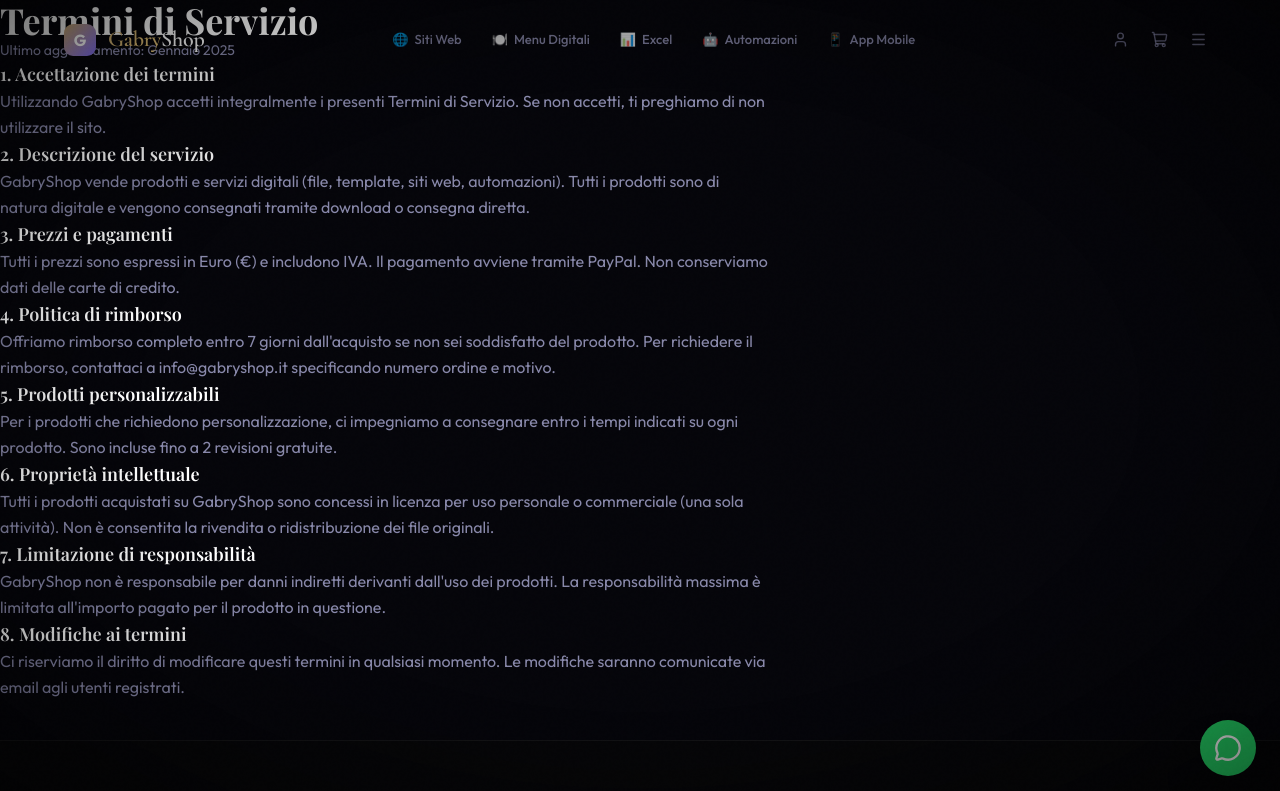
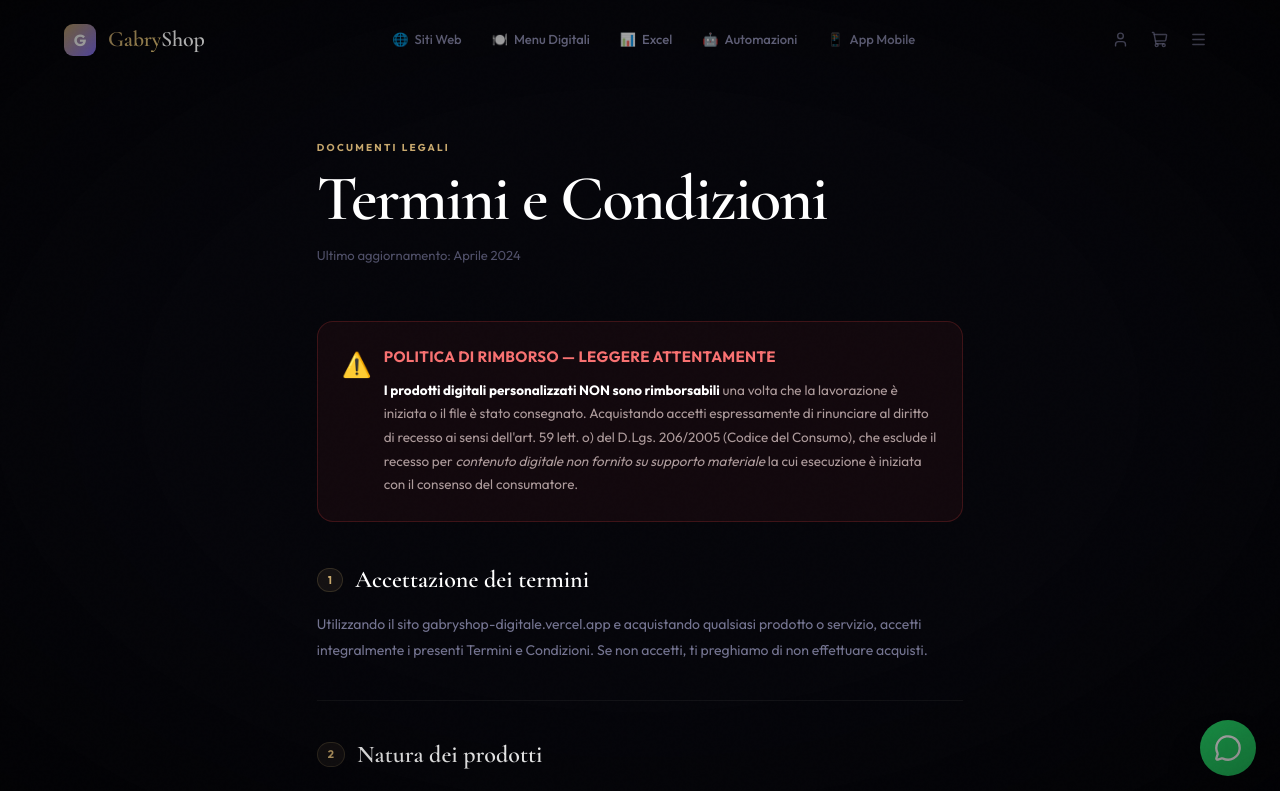
Before and after one commit to terryliano20011-sketch/gabryshop-new, a Next.js app: page /termini in a window 1280 px wide. Shown: the top 791 px of the page. Built offline with nearby package versions, Linux system fonts and the light colour scheme.

Commit message:
feat: anti-fraud protection - T&C page no-refund policy + mandatory checkbox in checkout

```diff
--- a/src/app/checkout/page.tsx
+++ b/src/app/checkout/page.tsx
@@ -14,6 +14,7 @@
   const [couponOk, setCouponOk] = useState(false)
   const [payMethod, setPayMethod] = useState<'paypal'|'card'>('paypal')
   const [loading, setLoading]   = useState(false)
+  const [acceptedTerms, setAcceptedTerms] = useState(false)
   const final = Math.max(0, total - discount)
 
   const applyCoupon = () => {
@@ -216,9 +217,26 @@
                   </div>
                 </div>
 
+                {/* Checkbox T&C obbligatorio */}
+                <div style={{padding:'16px 20px',background:'rgba(255,255,255,0.02)',border:`1px solid ${acceptedTerms?'rgba(201,169,110,0.2)':'rgba(255,255,255,0.06)'}`,borderRadius:'14px',marginBottom:'16px',transition:'border-color 0.2s'}}>
+                  <label style={{display:'flex',alignItems:'flex-start',gap:'12px',cursor:'pointer'}}>
+                    <div onClick={()=>setAcceptedTerms(v=>!v)}
+                      style={{width:'20px',height:'20px',borderRadius:'6px',border:`2px solid ${acceptedTerms?'#c9a96e':'rgba(120,120,155,0.4)'}`,background:acceptedTerms?'#c9a96e':'transparent',flexShrink:0,marginTop:'1px',display:'flex',alignItems:'center',justifyContent:'center',transition:'all 0.2s',cursor:'pointer'}}>
+                      {acceptedTerms&&<span style={{color:'#08060a',fontSize:'12px',fontWeight:900,lineHeight:1}}>✓</span>}
+                    </div>
+                    <span style={{fontFamily:'Outfit,system-ui,sans-serif',fontSize:'13px',color:'rgba(150,150,185,0.82)',lineHeight:1.6}}>
+                      Ho letto e accetto i{' '}
+                      <a href="/termini" target="_blank" style={{color:'#c9a96e',textDecoration:'underline'}}>Termini e Condizioni</a>
+                      {' '}e la{' '}
+                      <a href="/privacy" target="_blank" style={{color:'#c9a96e',textDecoration:'underline'}}>Privacy Policy</a>.
+                      {' '}<strong style={{color:'rgba(240,180,180,0.85)'}}>Confermo che i prodotti digitali personalizzati non sono rimborsabili dopo l&apos;inizio della lavorazione.</strong>
+                    </span>
+                  </label>
+                </div>
+
                 <div style={{display:'flex',gap:'12px'}}>
                   <button onClick={() => setStep(1)} className="g-btn g-btn-ghost" style={{borderRadius:'14px',padding:'14px 24px'}}><ArrowLeft size={15}/> Indietro</button>
-                  <button onClick={handlePay} disabled={loading} className="g-btn g-btn-gold" style={{flex:1,justifyContent:'center',borderRadius:'14px',padding:'16px',fontSize:'15px',opacity:loading?0.7:1}}>
+                  <button onClick={handlePay} disabled={loading||!acceptedTerms} className="g-btn g-btn-gold" style={{flex:1,justifyContent:'center',borderRadius:'14px',padding:'16px',fontSize:'15px',opacity:(loading||!acceptedTerms)?0.45:1}}>
                     {loading ? '⏳ Reindirizzamento...' : payMethod === 'card' ? `💳 Paga €${final.toFixed(2)} con carta` : `🅿️ Paga €${final.toFixed(2)} con PayPal`}
                   </button>
                 </div>
--- a/src/app/termini/page.tsx
+++ b/src/app/termini/page.tsx
@@ -1,24 +1,108 @@
+import Link from 'next/link'
+
 export default function TerminiPage() {
   return (
-    <div className="pt-36 pb-20 px-4 sm:px-6 lg:px-8 max-w-3xl mx-auto">
-      <h1 className="text-4xl font-bold text-white mb-4" style={{fontFamily:'Playfair Display,serif'}}>Termini di Servizio</h1>
-      <p className="text-[#8888aa] text-sm mb-10">Ultimo aggiornamento: Gennaio 2025</p>
-      <div className="space-y-8 text-[#8888aa] leading-relaxed">
+    <div style={{minHeight:'100vh',background:'#05050a',paddingTop:'140px',paddingBottom:'100px'}}>
+      <div style={{maxWidth:'800px',margin:'0 auto',padding:'0 6%'}}>
+
+        <div style={{marginBottom:'56px'}}>
+          <span style={{fontFamily:'Outfit,system-ui,sans-serif',fontSize:'10px',fontWeight:700,letterSpacing:'0.22em',textTransform:'uppercase',color:'#c9a96e',display:'block',marginBottom:'14px'}}>Documenti legali</span>
+          <h1 style={{fontFamily:'Cormorant Garamond,serif',color:'white',fontSize:'clamp(2.5rem,6vw,4rem)',fontWeight:600,lineHeight:0.95,letterSpacing:'-0.025em',marginBottom:'16px'}}>
+            Termini e Condizioni
+          </h1>
+          <p style={{fontFamily:'Outfit,system-ui,sans-serif',color:'rgba(120,120,155,0.65)',fontSize:'13px'}}>Ultimo aggiornamento: Aprile 2024</p>
+        </div>
+
+        {/* AVVISO NO RIMBORSO ben visibile */}
+        <div style={{background:'rgba(239,68,68,0.06)',border:'1px solid rgba(239,68,68,0.2)',borderRadius:'16px',padding:'24px',marginBottom:'40px'}}>
+          <div style={{display:'flex',gap:'12px',alignItems:'flex-start'}}>
+            <span style={{fontSize:'24px',flexShrink:0}}>⚠️</span>
+            <div>
+              <h3 style={{fontFamily:'Outfit,system-ui,sans-serif',color:'#f87171',fontSize:'15px',fontWeight:700,marginBottom:'10px',letterSpacing:'0.02em'}}>
+                POLITICA DI RIMBORSO — LEGGERE ATTENTAMENTE
+              </h3>
+              <p style={{fontFamily:'Outfit,system-ui,sans-serif',color:'rgba(200,180,180,0.85)',fontSize:'13.5px',lineHeight:1.75,margin:0}}>
+                <strong style={{color:'white'}}>I prodotti digitali personalizzati NON sono rimborsabili</strong> una volta che la lavorazione è iniziata o il file è stato consegnato.
+                Acquistando accetti espressamente di rinunciare al diritto di recesso ai sensi dell&apos;art. 59 lett. o) del D.Lgs. 206/2005 (Codice del Consumo),
+                che esclude il recesso per <em>contenuto digitale non fornito su supporto materiale</em> la cui esecuzione è iniziata con il consenso del consumatore.
+              </p>
+            </div>
+          </div>
+        </div>
+
         {[
-          { title: '1. Accettazione dei termini', content: 'Utilizzando GabryShop accetti integralmente i presenti Termini di Servizio. Se non accetti, ti preghiamo di non utilizzare il sito.' },
-          { title: '2. Descrizione del servizio', content: 'GabryShop vende prodotti e servizi digitali (file, template, siti web, automazioni). Tutti i prodotti sono di natura digitale e vengono consegnati tramite download o consegna diretta.' },
-          { title: '3. Prezzi e pagamenti', content: 'Tutti i prezzi sono espressi in Euro (€) e includono IVA. Il pagamento avviene tramite PayPal. Non conserviamo dati delle carte di credito.' },
-          { title: '4. Politica di rimborso', content: 'Offriamo rimborso completo entro 7 giorni dall\'acquisto se non sei soddisfatto del prodotto. Per richiedere il rimborso, contattaci a info@gabryshop.it specificando numero ordine e motivo.' },
-          { title: '5. Prodotti personalizzabili', content: 'Per i prodotti che richiedono personalizzazione, ci impegniamo a consegnare entro i tempi indicati su ogni prodotto. Sono incluse fino a 2 revisioni gratuite.' },
-          { title: '6. Proprietà intellettuale', content: 'Tutti i prodotti acquistati su GabryShop sono concessi in licenza per uso personale o commerciale (una sola attività). Non è consentita la rivendita o ridistribuzione dei file originali.' },
-          { title: '7. Limitazione di responsabilità', content: 'GabryShop non è responsabile per danni indiretti derivanti dall\'uso dei prodotti. La responsabilità massima è limitata all\'importo pagato per il prodotto in questione.' },
-          { title: '8. Modifiche ai termini', content: 'Ci riserviamo il diritto di modificare questi termini in qualsiasi momento. Le modifiche saranno comunicate via email agli utenti registrati.' },
+          {
+            n:'1', t:'Accettazione dei termini',
+            c:`Utilizzando il sito gabryshop-digitale.vercel.app e acquistando qualsiasi prodotto o servizio, accetti integralmente i presenti Termini e Condizioni. Se non accetti, ti preghiamo di non effettuare acquisti.`
+          },
+          {
+            n:'2', t:'Natura dei prodotti',
+            c:`Tutti i prodotti venduti su GabryShop sono prodotti digitali e/o servizi digitali personalizzati, tra cui: siti web, menu digitali, automazioni, fogli Excel, app mobile. Trattandosi di contenuto digitale personalizzato, la loro natura esclude l'applicabilità del diritto di recesso standard di 14 giorni previsto per i contratti a distanza.`
+          },
+          {
+            n:'3', t:'Politica di rimborso e recesso',
+            c:`In conformità all'art. 59, comma 1, lett. o) del D.Lgs. 206/2005 (Codice del Consumo italiano), il diritto di recesso NON si applica ai contratti di fornitura di contenuto digitale su supporto non materiale, se l'esecuzione è iniziata con l'accordo espresso del consumatore.
+
+CASI IN CUI IL RIMBORSO NON VIENE EROGATO:
+• Il prodotto digitale è stato consegnato (file inviato via email o link di download fornito)
+• La lavorazione del progetto personalizzato è già iniziata
+• Il cliente ha approvato un'anteprima o bozza del lavoro
+• Sono trascorse più di 48 ore dalla consegna senza segnalazione di problemi
+
+CASI IN CUI IL RIMBORSO VIENE EROGATO:
+• Il prodotto non è stato ancora lavorato e la richiesta di rimborso arriva entro 2 ore dall'acquisto
+• Il prodotto consegnato è gravemente difforme dalla descrizione (es. sito non funzionante)
+• Errore tecnico verificabile che impedisce l'utilizzo del prodotto
+
+Per richiedere un rimborso nei casi ammissibili, contatta terryliano20011@gmail.com entro 48 ore dalla consegna.`
+          },
+          {
+            n:'4', t:'Responsabilità del cliente',
+            c:`Il cliente è responsabile di fornire informazioni accurate e complete durante il briefing. GabryShop non può essere ritenuta responsabile per risultati insoddisfacenti dovuti a informazioni incomplete, errate o fuorvianti fornite dal cliente in fase di ordine. Eventuali revisioni sono incluse solo nei limiti descritti nella pagina prodotto.`
+          },
+          {
+            n:'5', t:'Tempi di consegna',
+            c:`I tempi di consegna indicati per ogni prodotto (es. 24-48 ore) sono indicativi e non costituiscono un obbligo contrattuale assoluto. GabryShop si impegna a rispettarli nella misura del possibile. Ritardi fino a 3 giorni lavorativi non danno diritto a rimborso. In caso di ritardi superiori senza comunicazione preventiva, il cliente può richiedere la cancellazione dell'ordine e il rimborso completo.`
+          },
+          {
+            n:'6', t:'Proprietà intellettuale',
+            c:`Una volta consegnato e pagato il prodotto, il cliente acquisisce la licenza d'uso completa per uso personale e commerciale. GabryShop mantiene il diritto di inserire il lavoro nel proprio portfolio (a meno di esplicita richiesta di riservatezza). Il codice sorgente di siti web e app resta di proprietà di GabryShop salvo accordi scritti diversi.`
+          },
+          {
+            n:'7', t:'Limitazione di responsabilità',
+            c:`GabryShop non è responsabile per: perdita di dati o guadagni derivanti dall'uso dei prodotti acquistati; problemi tecnici causati da servizi terzi (hosting, dominio, PayPal, ecc.); danni indiretti o consequenziali. La responsabilità massima di GabryShop è limitata all'importo pagato per il singolo prodotto contestato.`
+          },
+          {
+            n:'8', t:'Pagamenti e sicurezza',
+            c:`I pagamenti sono gestiti da PayPal. GabryShop non ha accesso ai dati della tua carta di credito. In caso di addebito non autorizzato, contatta PayPal direttamente. GabryShop si riserva il diritto di annullare ordini sospetti di frode.`
+          },
+          {
+            n:'9', t:'Legge applicabile e foro competente',
+            c:`I presenti Termini sono regolati dalla legge italiana. Per qualsiasi controversia relativa all'interpretazione o esecuzione dei presenti Termini, il foro competente è quello del luogo di residenza del titolare di GabryShop, salvo diversa disposizione inderogabile di legge.`
+          },
+          {
+            n:'10', t:'Contatti',
+            c:`Per qualsiasi domanda sui presenti Termini e Condizioni:\nEmail: terryliano20011@gmail.com\nRisposta garantita entro 24 ore nei giorni lavorativi.`
+          },
         ].map(s => (
-          <section key={s.title}>
-            <h2 className="text-white font-semibold text-lg mb-3" style={{fontFamily:'Playfair Display,serif'}}>{s.title}</h2>
-            <p>{s.content}</p>
-          </section>
+          <div key={s.n} style={{marginBottom:'36px',paddingBottom:'36px',borderBottom:'1px solid rgba(255,255,255,0.05)'}}>
+            <h2 style={{fontFamily:'Cormorant Garamond,serif',color:'white',fontSize:'1.5rem',fontWeight:600,marginBottom:'14px',display:'flex',alignItems:'center',gap:'12px'}}>
+              <span style={{fontFamily:'Outfit,system-ui,sans-serif',fontSize:'11px',fontWeight:700,color:'#c9a96e',background:'rgba(201,169,110,0.08)',border:'1px solid rgba(201,169,110,0.18)',borderRadius:'100px',padding:'3px 10px'}}>{s.n}</span>
+              {s.t}
+            </h2>
+            <div style={{fontFamily:'Outfit,system-ui,sans-serif',color:'rgba(140,140,175,0.82)',fontSize:'14px',lineHeight:1.85,whiteSpace:'pre-line'}}>{s.c}</div>
+          </div>
         ))}
+
+        <div style={{padding:'28px',background:'rgba(201,169,110,0.04)',border:'1px solid rgba(201,169,110,0.12)',borderRadius:'16px',marginTop:'20px',textAlign:'center'}}>
+          <p style={{fontFamily:'Outfit,system-ui,sans-serif',color:'rgba(140,140,175,0.8)',fontSize:'13px',lineHeight:1.7,margin:'0 0 16px'}}>
+            Acquistando su GabryShop confermi di aver letto, compreso e accettato integralmente questi Termini e Condizioni, inclusa la politica di rimborso.
+          </p>
+          <Link href="/" className="g-btn g-btn-ghost" style={{borderRadius:'12px',display:'inline-flex',fontSize:'13px'}}>
+            ← Torna alla home
+          </Link>
+        </div>
+
       </div>
     </div>
   )
```
